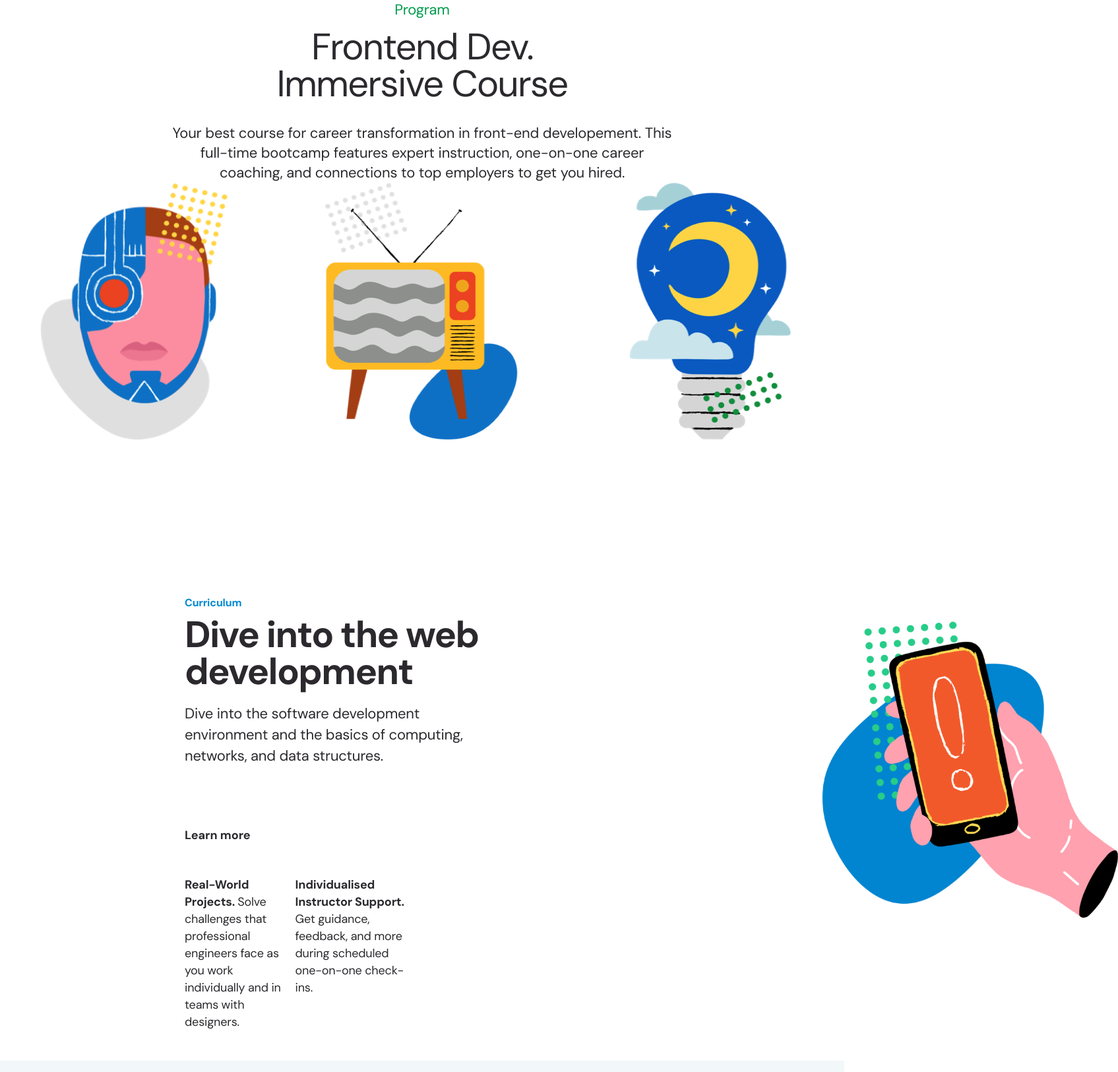
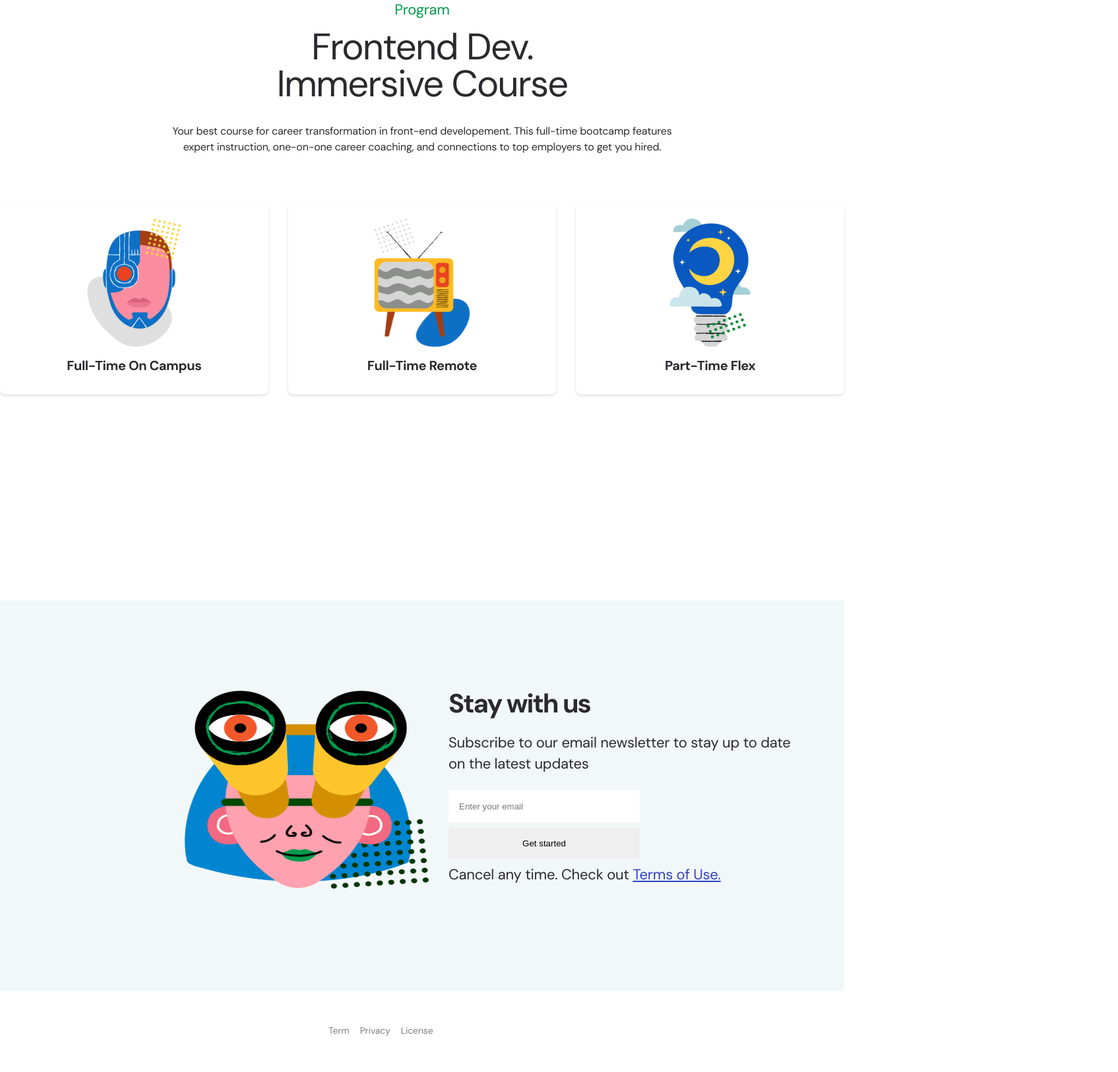
Before and after one commit to JJongPang/page-layout-project, a plain HTML site: page index.html in a window 1280 px wide. Shown: the part 917-2542 px from the top of the page at 66% size, 1695 px wide, since content can reach past the window. Drawn offline with Linux system fonts and the light colour scheme.

Commit message:
program update

```diff
--- a/css/style.css
+++ b/css/style.css
@@ -62,6 +62,13 @@ a {
     letter-spacing: -0.03em;
     color: #2B292D;
     margin-bottom: 24px;
+}
+
+.common-desc {
+    font-size: 16px;
+    line-height: 1.5;
+    letter-spacing: -0.01em;
+    color: #2B292D;
 }
 
 /* landing */
@@ -136,35 +143,55 @@ a {
 
 
 /* program */
+.program .row:first-child {
+    margin-bottom: 32px;
+}
+
 .program .common-category {
     color: #009B4D;
 }
 
-.program-program {
-    font-size: 16px;
-    line-height: 24px;
-    letter-spacing: -0.01em;
-    color: #2B292D;
-    width: 290px;
-    height: 144px;
-    margin-bottom: 32px;
+.program .com-md-4 {
+    margin-bottom: 20px;
+}
+
+.program .row:last-child .col-12:last-child {
+    margin-bottom: 0;
+  }
+
+.program-card {
+    display: block;
+    padding: 24px 0 32px;
+    border-radius: 8px;
+    text-align: center;
+    background-color: #FFFFFF;
+    box-shadow: 0px 4px 6px rgba(0, 0, 0, 0.05), 0px 1px 3px rgba(0, 0, 0, 0.1), inset 0px 1px 0px rgba(255, 255, 255, 0.1);
+    transition: all 300ms ease-in-out;
+}
+
+.program-card:hover {
+    background-color: #3141C5;
+    box-shadow: 0px 11px 55px rgba(0, 0, 0, 0.07), 0px 13px 18px rgba(0, 0, 0, 0.15);
+    transition: all 300ms ease-in-out;
+}
+
+.program-card:hover strong {
+    color: #FFFFFF;
 }
 
 .program-card img {
     display: block;
-    width: 100%;
-    height: auto;
-    margin-bottom: 16px;
+    width: auto;
+    height: 195px;
+    margin: 0 auto 16px;
 }
 
 .program-card strong {
-    display: block;
     font-size: 18px;
     line-height: 24px;
-    font-weight: bold;
+    font-weight: 700;
     letter-spacing: -0.02em;
     color: #2B292D;
-    text-align: center;
 }
 
 
@@ -399,26 +426,19 @@ a {
         text-align: center;
     }
 
-    .program-program {
-        font-size: 22px;
-        line-height: 32px;
-        width: 770px;
-        height: 96px;
+    .program .row:first-child {
         margin-bottom: 72px;
     }
-    .program-choice {
-        display: flex;
-        justify-content: center;
+
+    .program-card {
+        margin-bottom: 24px;
     }
-    .program-choice img {
-        width: 290px;
-        height: 299px;
-        margin-right: 30px;
-        background: linear-gradient(180deg, rgba(255, 255, 255, 0.05) 0%, rgba(255, 255, 255, 1e-05) 100%), #FFFFFF;
-        background-blend-mode: overlay, normal;
-        box-shadow: 0px 4px 6px rgba(0, 0, 0, 0.05), 0px 1px 3px rgba(0, 0, 0, 0.1), inset 0px 1px 0px rgba(255, 255, 255, 0.1);
-        border-radius: 8px;
+
+    .program-card strong {
+        font-size: 20px;
+        line-height: 1.2;
     }
+
 
     /* curriculumn */
     .curriculum {
--- a/index.html
+++ b/index.html
@@ -80,18 +80,21 @@
              </div>
             <div class="row">
                 <div class="col-12 col-md-4">
-                    <a href="#">
+                    <a href="#" class="program-card">
                         <img src="./assets/img-fulltime-campus.png" alt="fulltime-campus">
+                        <strong>Full-Time On Campus</strong>
                     </a>
                 </div>
                 <div class="col-12 col-md-4">
-                    <a href="#">
+                    <a href="#" class="program-card">
                         <img src="./assets/img-fulltime-remote.png" alt="fulltime-remote">
+                        <strong>Full-Time Remote</strong>
                     </a>
                 </div>
                 <div class="col-12 col-md-4">
-                    <a href="#">
+                    <a href="#" class="program-card">
                         <img src="./assets/img-parttime-flex.png" alt="parttime-flex">
+                        <strong>Part-Time Flex</strong>
                     </a>
                 </div>
             </div>
@@ -102,34 +105,10 @@
         <div class="container">
             <div class="row">
                 <div class="col-12 col-md-6">
-                    <div class="curriculum-content">
-                        <div class="curriculum-introduce">
-                            <strong class="curriculum-category">
-                                Curriculum
-                            </strong>
-                            <h2>
-                                Dive into the web development
-                            </h2>
-                            <p>
-                                Dive into the software development environment and the basics of computing, networks, and data structures.
-                            </p>
-                            <a href="#" class="curriculum-fill-button">Apply now</a>
-                            <div class="curriculum-item">
-                                <p class="test">
-                                    <strong>
-                                        Real-World Projects.
-                                    </strong>
-                                        Solve challenges that professional engineers face as you work individually and in teams with designers.
-                                </p>
-                                <p class="test">
-                                    <strong>
-                                        Individualised Instructor Support.
-                                    </strong>
-                                        Get guidance, feedback, and more during scheduled one-on-one check-ins.
-                                </p>
-                            </div>
-                        </div>
-                    </div>
+
+                </div>
+                <div class="col-12 col-md-6">
+
                 </div>
             </div>
         </div>
```
